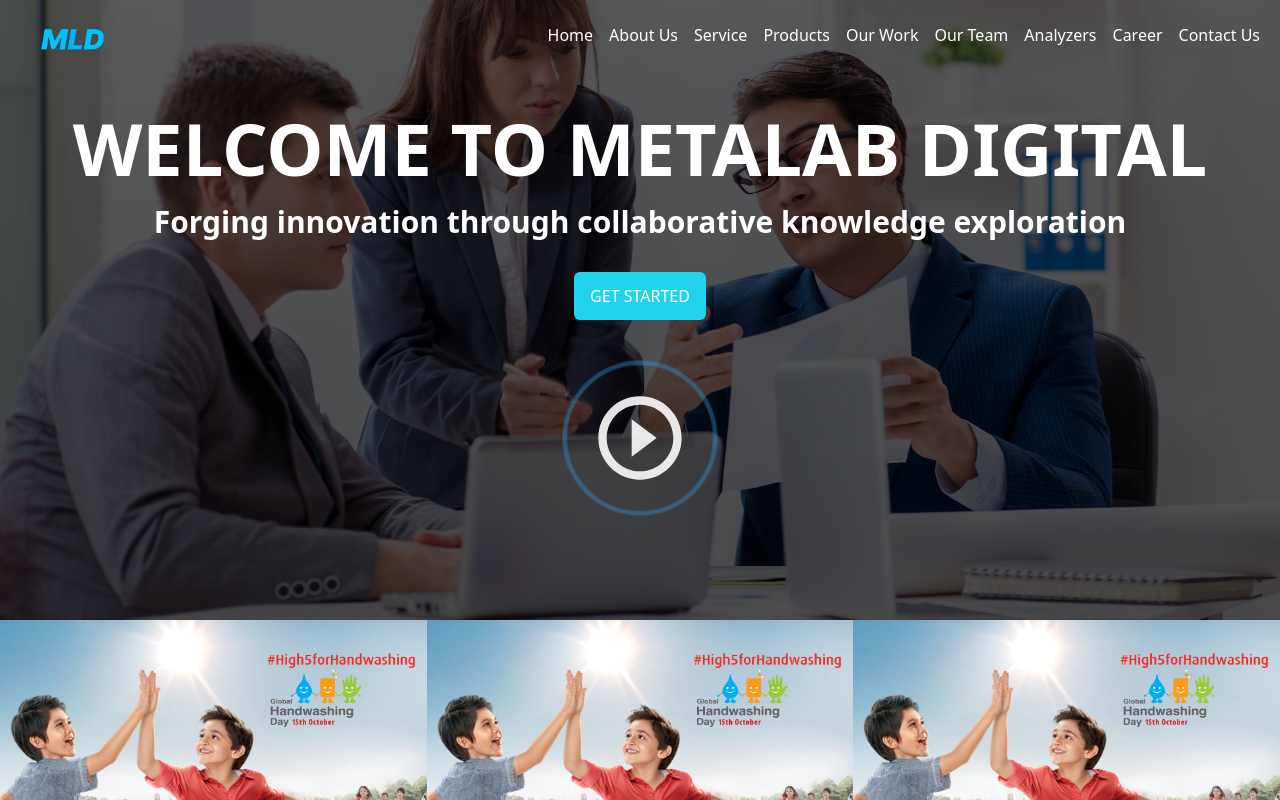
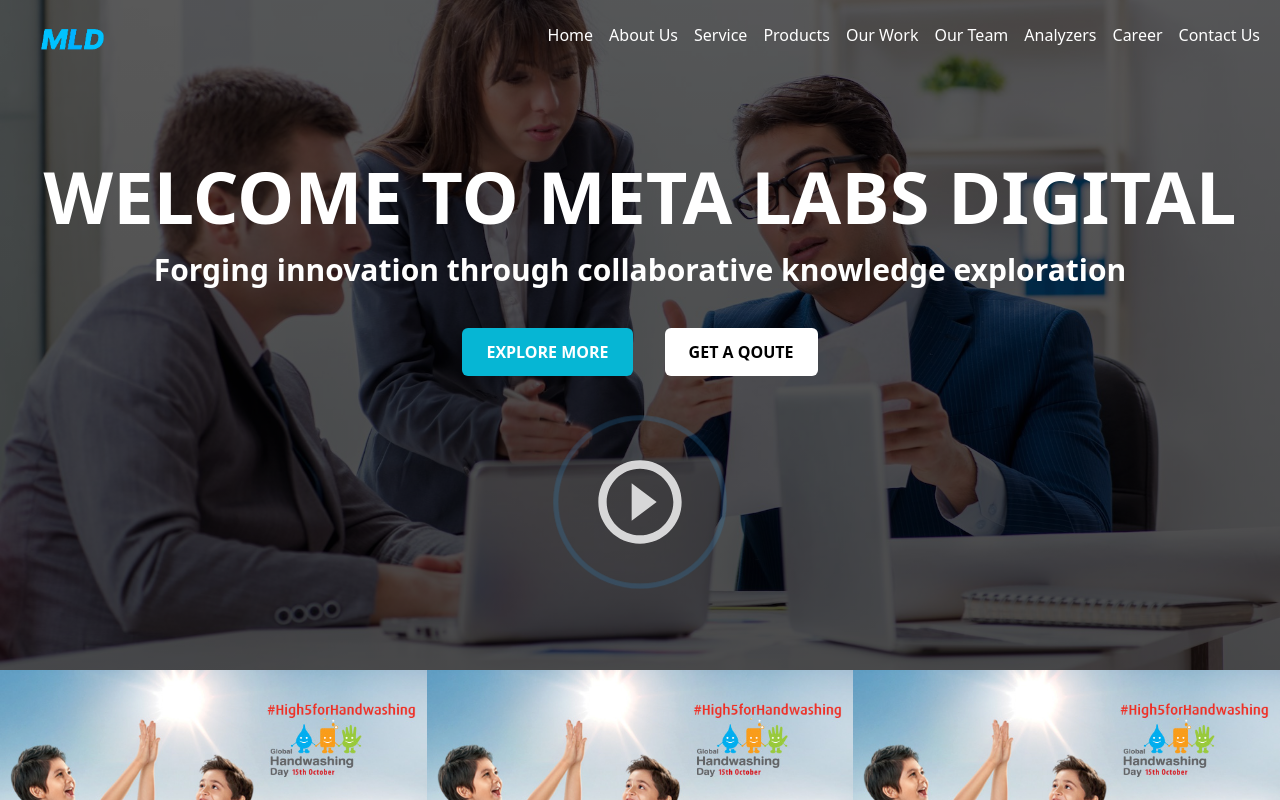
Before and after one commit to mehedi-00/metalabs-digital, a Next.js app: page / in a window 1280 px wide. Shown: the top 800 px of the page. Built offline with nearby package versions, Linux system fonts and the light colour scheme.

Commit message:
some text add

```diff
--- a/src/component/app/Home/Banner/index.jsx
+++ b/src/component/app/Home/Banner/index.jsx
@@ -11,17 +11,22 @@
 
   return (
     <div className='bannerBg text-white'>
-      <div className='container md:pt-28 pt-40 mx-auto h-[720px] md:h-[620px] w-full' >
+      <div className='container md:pt-40 pt-40 mx-auto h-[720px] md:h-[670px] w-full' >
         {/* banner section start */}
         <div className='flex ps-3 md:ps-0 flex-col justify-center items-center'
           data-aos="zoom-in-up"
           data-aos-duration="2000"
         >
-          <h1 className='text-2xl md:text-7xl font-bold uppercase'>Welcome to metalab digital</h1>
+          <h1 className='text-2xl md:text-7xl font-bold uppercase'>Welcome to meta labs digital</h1>
           <p className="text-xl md:text-3xl font-bold mt-5">Forging innovation through collaborative knowledge exploration</p>
-          <button className="my-8 uppercase bg-cyan-400 rounded-md px-4 py-3">
-            GET Started
-          </button>
+          <div className="flex gap-8">
+            <button className="my-10 uppercase bg-cyan-500 font-bold rounded-md px-6 py-3">
+              Explore more
+            </button>
+            <button className="my-10 uppercase text-black font-bold bg-white rounded-md px-6 py-3">
+              GET A qoute
+            </button>
+          </div>
         </div>
         <div className="mt-8  flex justify-center cursor-pointer animate-pulse relative ">
           <div className="signal mt-1"></div>
--- a/src/component/core/shared/navbar/index.jsx
+++ b/src/component/core/shared/navbar/index.jsx
@@ -29,7 +29,7 @@
     <div>
       <div className={`${isScrolled ? "navbar" : 'nav'} md:flex justify-between items-center hidden`}>
       <span className="md:text-xl pt-3 lg:text-2xl font-bold">
-        <img src="/mlogo.png" width='100px' height='50px' alt="" />
+        <img href='/' src="/mlogo.png" width='100px' height='50px' alt="" />
       </span>
       <div className="flex md:gap-x-2 lg:gap-x-4">
         {navbar.map((item, index) => <Link className="md:text-sm lg:text-base" key={index} href={item?.link}>{item?.label}</Link>)}</div>
```
